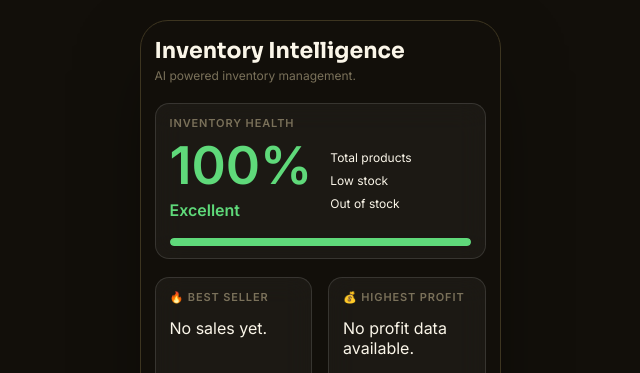
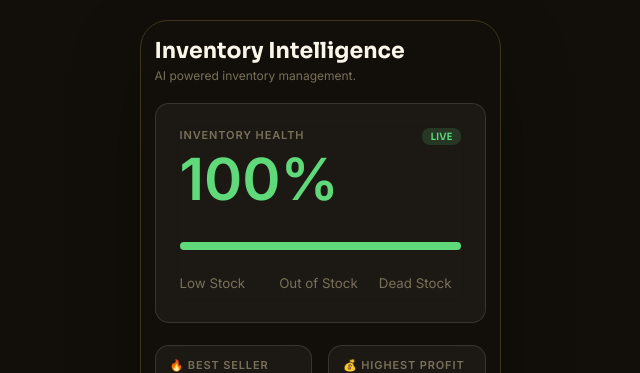
Before and after one commit to bred9702-svg/Duka-app-fin, a React (Vite) app: page /inventory in a window 1280 px wide. Shown: the top 373 px of the page, without its empty margins (320-960 px from the left). Built offline with nearby package versions, Linux system fonts and the light colour scheme; no server answers; the database is empty.

Commit message:
Update HealthScoreCard.jsx

```diff
--- a/src/components/inventory/HealthScoreCard.jsx
+++ b/src/components/inventory/HealthScoreCard.jsx
@@ -1,41 +1,52 @@
 import Card from '../ui/Card'
+import Badge from '../ui/Badge'
+import ProgressBar from '../ui/ProgressBar'
 
-export default function HealthScoreCard({ health }) {
+export default function HealthScoreCard({
+  health,
+}) {
+  const color =
+    health.score >= 85
+      ? '#5FD97A'
+      : health.score >= 60
+      ? '#F0A93D'
+      : '#FF6B5B'
+
   return (
     <Card
       style={{
-        marginBottom: 18,
-        overflow: 'hidden',
+        marginBottom: 22,
+        padding: 24,
       }}
     >
+      <div
+        style={{
+          display: 'flex',
+          justifyContent: 'space-between',
+          alignItems: 'flex-start',
+          marginBottom: 24,
+        }}
+      >
+        <div>
           <p
             style={{
+              margin: 0,
               fontSize: 11,
+              letterSpacing: '.08em',
+              textTransform: 'uppercase',
               color: 'var(--text-low)',
-          marginBottom: 10,
-          textTransform: 'uppercase',
-          letterSpacing: '.08em',
               fontWeight: 600,
             }}
           >
             Inventory Health
           </p>
 
-      <div
-        style={{
-          display: 'flex',
-          alignItems: 'center',
-          justifyContent: 'space-between',
-          gap: 18,
-        }}
-      >
-        <div>
           <h1
             style={{
-              fontSize: 52,
-              margin: 0,
+              margin: '8px 0 0',
+              fontSize: 58,
               lineHeight: 1,
-              color: health.color,
+              color,
             }}
           >
             {health.score}%
@@ -43,75 +54,95 @@ export default function HealthScoreCard({ health }) {
 
           <p
             style={{
-              marginTop: 8,
-              fontWeight: 700,
-              color: health.color,
+              marginTop: 10,
+              fontSize: 16,
+              fontWeight: 600,
+              color: 'var(--text-hi)',
             }}
           >
-            {health.status}
+            {health.label}
           </p>
         </div>
 
-        <div
-          style={{
-            flex: 1,
-          }}
+        <Badge
+          variant={
+            health.score >= 85
+              ? 'ok'
+              : health.score >= 60
+              ? 'warn'
+              : 'red'
+          }
         >
-          <div
-            style={{
-              display: 'flex',
-              justifyContent: 'space-between',
-              marginBottom: 8,
-              fontSize: 12,
-            }}
-          >
-            <span>Total products</span>
-            <strong>{health.totalProducts}</strong>
+          LIVE
+        </Badge>
       </div>
+
+      <ProgressBar
+        value={health.score}
+        color={color}
+      />
 
       <div
         style={{
-              display: 'flex',
-              justifyContent: 'space-between',
-              marginBottom: 8,
-              fontSize: 12,
+          display: 'grid',
+          gridTemplateColumns: 'repeat(3,1fr)',
+          gap: 18,
+          marginTop: 22,
         }}
       >
-            <span>Low stock</span>
-            <strong>{health.lowStock}</strong>
+        <div>
+          <small
+            style={{
+              color: 'var(--text-low)',
+            }}
+          >
+            Low Stock
+          </small>
+
+          <h3
+            style={{
+              margin: '6px 0 0',
+            }}
+          >
+            {health.lowStock}
+          </h3>
         </div>
 
-          <div
+        <div>
+          <small
             style={{
-              display: 'flex',
-              justifyContent: 'space-between',
-              fontSize: 12,
+              color: 'var(--text-low)',
             }}
           >
-            <span>Out of stock</span>
-            <strong>{health.outOfStock}</strong>
-          </div>
-        </div>
+            Out of Stock
+          </small>
+
+          <h3
+            style={{
+              margin: '6px 0 0',
+            }}
+          >
+            {health.outOfStock}
+          </h3>
         </div>
 
-      <div
+        <div>
+          <small
             style={{
-          marginTop: 18,
-          height: 8,
-          borderRadius: 999,
-          background: 'rgba(255,255,255,.08)',
-          overflow: 'hidden',
+              color: 'var(--text-low)',
             }}
           >
-        <div
+            Dead Stock
+          </small>
+
+          <h3
             style={{
-            width: `${health.score}%`,
-            height: '100%',
-            borderRadius: 999,
-            background: health.color,
-            transition: '.4s',
+              margin: '6px 0 0',
             }}
-        />
+          >
+            {health.inactive}
+          </h3>
+        </div>
       </div>
     </Card>
   )
```
Lines whose indentation alone changed are shown as unchanged.
